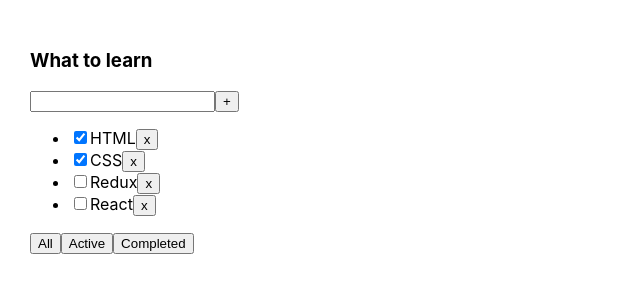
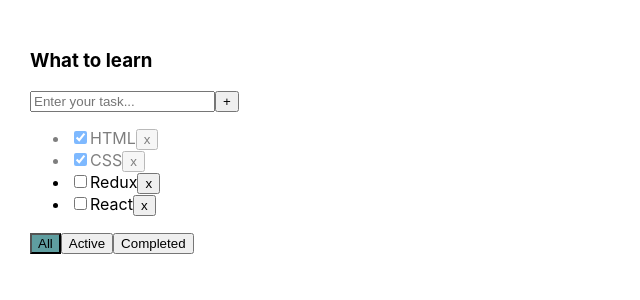
Before and after one commit to AnaKhurs/todolist, a React (Create React App) app: page / in a window 1280 px wide. Shown: the top 300 px of the page, without its empty margins (0-640 px from the left). Built offline with nearby package versions, Linux system fonts and the light colour scheme.

Commit message:
04_checked for checkbox, error, условный рендеринг

```diff
--- a/src/App.css
+++ b/src/App.css
@@ -6,3 +6,22 @@
 .App > div {
   margin-right: 50px;
 }
+
+.isDone {
+  opacity: 0.5;
+}
+
+.active-filter {
+  background-color: cadetblue;
+}
+
+.error{
+  border: red 2px solid;
+  outline: none;
+}
+
+.error-message{
+  color: red;
+  font-weight: 900;
+  text-align: center;
+}
--- a/src/App.tsx
+++ b/src/App.tsx
@@ -34,16 +34,32 @@
         setTasks([newTask, ...tasks])
     }
 
-
     let taskForRender: Array<TasksType> = tasks
 
     if (filter === 'active') {
         taskForRender = tasks.filter(t => t.isDone === false)
     }
-
     if (filter === 'completed') {
         taskForRender = tasks.filter(t => t.isDone === true)
     }
+
+    const changeStatus = (taskId: string, isDone: boolean) => {
+        let task = tasks.find(t => t.id === taskId)
+        if (task) {
+            task.isDone = isDone
+        }
+        setTasks([...tasks])
+    }
+
+/*    const changeTaskStatus = (taskId: string) => { //вариант через map вместо find
+        const updatedTask = tasks.map(t => {
+            if (t.id === taskId) {
+                return {...t, isDone: !t.isDone} //!t.isDone если не придется тестировать иначе вводим новый параметр функции isDone
+            }
+            return t
+        })
+        setTasks(updatedTask)
+    }*/
 
     return (
         <div className="App">
@@ -53,6 +69,8 @@
                 removeTask={removeTask}
                 changeFilter={changeFilter}
                 addTask={addTask}
+                filter={filter}
+                changeStatus={changeStatus}
             />
             {/* <Todolist title="Songs" tasks={tasks2}/>*/}
         </div>
--- a/src/Todolist.tsx
+++ b/src/Todolist.tsx
@@ -8,6 +8,8 @@
     removeTask: (taskID: string) => void
     changeFilter: (filter: FilterValueType) => void
     addTask: (title: string) => void
+    filter: FilterValueType
+    changeStatus: (taskId: string, isDone: boolean) => void
 }
 
 export type TasksType = {
@@ -25,14 +27,16 @@
 
     const [title, setTitle] = useState<string>("")
 
+    const [error, setError] = useState<boolean>(false) //флаг
 
     const tasksJSXElements = props.tasks.map(t => {
-
         const removeTask = () => props.removeTask(t.id)
-
-        return (
-            <li key={t.id}>
-                <input type="checkbox" checked={t.isDone}/>
+        const onChangeStatus = (e: ChangeEvent<HTMLInputElement>) => {
+            props.changeStatus(t.id, e.currentTarget.checked)
+        }
+        return ( //"isDone XX" имена классов через пробел если нужно несколько
+            <li className={t.isDone ? "isDone" : ""} key={t.id}>
+                <input onChange={onChangeStatus} type="checkbox" checked={t.isDone}/>
                 <span>{t.title}</span>
                 <button onClick={removeTask}>x</button>
             </li>
@@ -40,41 +44,57 @@
     })
 
     const addTask = () => {
-        const trimTitle = title.trim()
+        const trimTitle = title.trim() //метод trim отрезает пробелы в начале и в конце
         if (trimTitle) { // если не пустая строка и не пробел
-            props.addTask(trimTitle) //title&&props.addTask(title)
-            setTitle('')
+            props.addTask(trimTitle.trim()) //title&&props.addTask(title), trim отрезает пробелы в начале и в конце
+        } else {
+            setError(true)
         }
+        setTitle('')
     }
     const setAll = () => props.changeFilter("all")
     const setActive = () => props.changeFilter("active")
     const setCompleted = () => props.changeFilter("completed")
-    const changeFilter = (e: ChangeEvent<HTMLInputElement>) => setTitle(e.currentTarget.value)
+    const changeTitle = (e: ChangeEvent<HTMLInputElement>) => {
+        setTitle(e.currentTarget.value)
+        setError(false)
+    }
     const onKeyPressAddTask = (e: KeyboardEvent<HTMLInputElement>) => {
         if (e.key === "Enter") {
             addTask()
         }
     }
 
+    const allBtnClass = props.filter === "all" ? 'active-filter' : "";
+    const activeBtnClass = props.filter === "active" ? 'active-filter' : "";
+    const completedBtnClass = props.filter === "completed" ? 'active-filter' : "";
+    const errorMessage = error //условный рендеринг
+        ? <div style={{color: "red", fontWeight: "bold"}}>Title is required!</div>
+        : null
 
     return (
         <div>
             <h3>{props.title}</h3>
             <div>
                 <input
+                    className={error ? "error" : ""}
+                    placeholder="Enter your task..."
                     value={title}
-                    onChange={changeFilter}
+                    onChange={changeTitle}
                     onKeyPress={onKeyPressAddTask}
                 />
                 <button onClick={addTask}>+</button>
+                {errorMessage}
+                {/* <div className={error ? "error-message" : ''}>{error ? "Title is required!" : ""}</div>*/}
             </div>
             <ul>
                 {tasksJSXElements}
             </ul>
             <div>
-                <button onClick={setAll}>All</button>
-                <button onClick={setActive}>Active</button>
-                <button onClick={setCompleted}>Completed</button>
+                <button className={allBtnClass} onClick={setAll}>All</button>
+                <button className={activeBtnClass} onClick={setActive}>Active</button>
+                <button className={completedBtnClass} onClick={setCompleted}>Completed
+                </button>
             </div>
         </div>
     )
```
